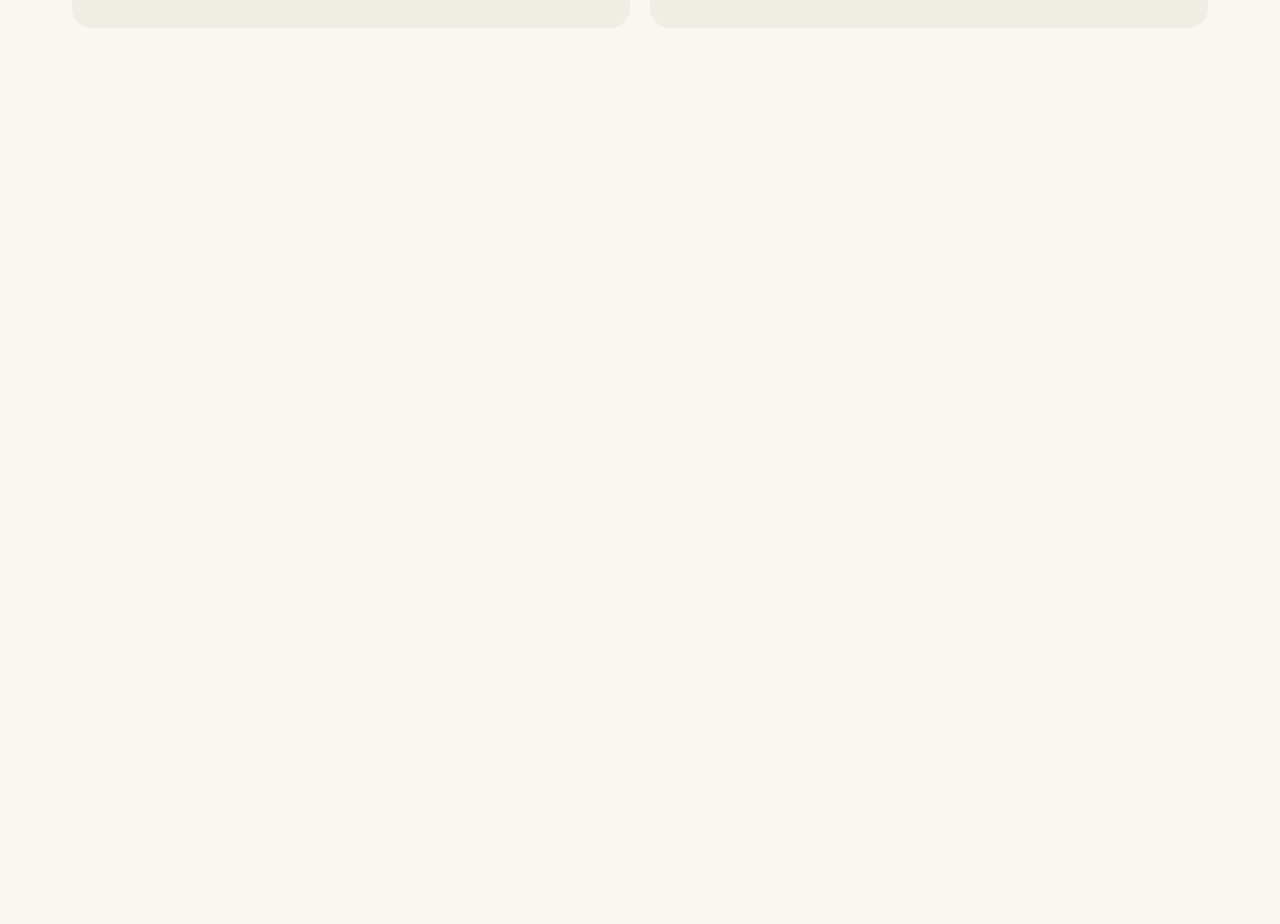
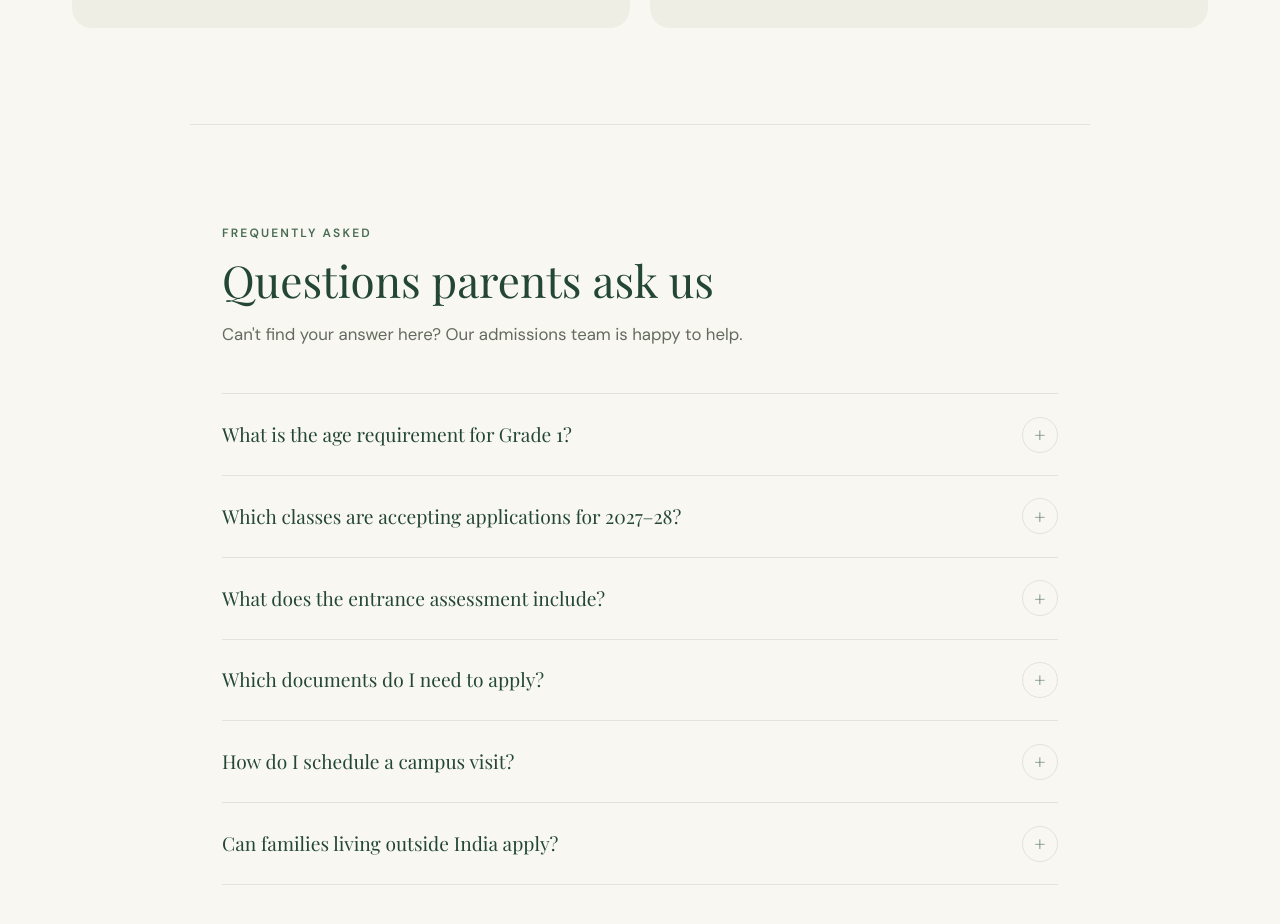
Before and after one commit to mayaswami/eakpustak-admissions, a React (Vite) app: page / in a window 1280 px wide. Shown: the part 7640-8564 px from the top of the page. Before the commit the page ends 7764 px from the top, so only its background shows below. Built offline with nearby package versions, Linux system fonts and the light colour scheme.

Commit message:
feat: add FAQ accordion section

```diff
--- a/src/App.jsx
+++ b/src/App.jsx
@@ -9,6 +9,7 @@ import ImportantDates from "./components/ImportantDates";
 import RequiredDocuments from "./components/RequiredDocuments";
 import FeeStructure from "./components/FeeStructure";
 import Testimonials from "./components/Testimonials";
+import Faq from "./components/Faq";
 
 function App() {
   return (
@@ -25,6 +26,7 @@ function App() {
         <RequiredDocuments />
         <FeeStructure />
         <Testimonials />
+        <Faq />
       </main>
     </>
   );
--- /dev/null
+++ b/src/components/Faq.css
@@ -0,0 +1,66 @@
+.faq {
+  max-width: 900px;
+  margin: 0 auto;
+  padding: 4rem 1.25rem;
+  border-top: 1px solid var(--color-border);
+}
+
+.faq-list {
+  border-top: 1px solid var(--color-border);
+}
+
+.faq-item {
+  border-bottom: 1px solid var(--color-border);
+}
+
+.faq-item__heading {
+  margin: 0;
+  font-size: inherit;
+  font-weight: inherit;
+}
+
+/* Whole row is the btn, so its easy to tap on phone */
+.faq-item__button {
+  display: flex;
+  align-items: center;
+  justify-content: space-between;
+  gap: 1.5rem;
+  width: 100%;
+  padding: 1.4rem 0;
+  border: 0;
+  background: none;
+  text-align: left;
+  font-family: var(--font-heading);
+  font-size: 1.2rem;
+  color: var(--color-forest);
+}
+
+.faq-item__button:hover {
+  color: var(--color-green);
+}
+
+.faq-item__icon {
+  display: grid;
+  place-items: center;
+  flex-shrink: 0;
+  width: 2.25rem;
+  height: 2.25rem;
+  border: 1px solid var(--color-border);
+  border-radius: 50%;
+  font-size: 1.2rem;
+  line-height: 1;
+  color: var(--color-green);
+}
+
+.faq-item__panel p {
+  margin: 0 0 1.5rem;
+  max-width: 44rem;
+  font-size: 1rem;
+  color: var(--color-muted);
+}
+
+@media (min-width: 1024px) {
+  .faq {
+    padding: 6rem 2rem;
+  }
+}
--- /dev/null
+++ b/src/components/Faq.jsx
@@ -0,0 +1,58 @@
+import { useState } from "react";
+import { faqs } from "../data/faqs";
+import "./Faq.css";
+
+function Faq() {
+  const [openIndex, setOpenIndex] = useState(null);
+
+  const toggle = (index) => {
+    setOpenIndex((current) => (current === index ? null : index));
+  };
+
+  return (
+    <section id="faq" className="faq">
+      <div className="section-header">
+        <p className="eyebrow">FREQUENTLY ASKED</p>
+        <h2>Questions parents ask us</h2>
+        <p className="section-intro">
+          Can't find your answer here? Our admissions team is happy to help.
+        </p>
+      </div>
+
+      <div className="faq-list">
+        {faqs.map((item, index) => {
+          const isOpen = openIndex === index;
+
+          return (
+            <div key={item.id} className="faq-item">
+              <h3 className="faq-item__heading">
+                <button
+                  type="button"
+                  className="faq-item__button"
+                  aria-expanded={isOpen}
+                  aria-controls={`faq-panel-${item.id}`}
+                  onClick={() => toggle(index)}
+                >
+                  <span>{item.question}</span>
+                  <span className="faq-item__icon" aria-hidden="true">
+                    {isOpen ? "−" : "+"}
+                  </span>
+                </button>
+              </h3>
+
+              <div
+                id={`faq-panel-${item.id}`}
+                className="faq-item__panel"
+                hidden={!isOpen}
+              >
+                <p>{item.answer}</p>
+              </div>
+            </div>
+          );
+        })}
+      </div>
+    </section>
+  );
+}
+
+export default Faq;
--- /dev/null
+++ b/src/data/faqs.js
@@ -0,0 +1,38 @@
+export const faqs = [
+    {
+        id: "age",
+        question: "What is the age requirement for Grade 1?",
+        answer:
+            "Children must be 6 years old by 31 March 2027 to join Grade 1. For other grades, the age guidelines follow the Programs section above.",
+    },
+    {
+        id: "classes",
+        question: "Which classes are accepting applications for 2027–28?",
+        answer:
+            "Applications are open for Grade 1 to Grade 11. For Grade 12, please enquire directly, as seats are limited.",
+    },
+    {
+        id: "assessment",
+        question: "What does the entrance assessment include?",
+        answer:
+            "For Grade 1, it is an activity-based interaction with the child. From Grade 2 onwards, there is a short written test in English, Mathematics and reasoning, followed by a conversation with the child and parents.",
+    },
+    {
+        id: "documents",
+        question: "Which documents do I need to apply?",
+        answer:
+            "You need the birth certificate, previous school records, passport-size photographs, address proof, and a parent or guardian ID. The Required Documents section above has the full details.",
+    },
+    {
+        id: "visit",
+        question: "How do I schedule a campus visit?",
+        answer:
+            "Click Schedule a Visit at the top of the page and choose a date. Visits run Monday to Saturday, 9 AM to 3 PM, and include a guided tour of the campus.",
+    },
+    {
+        id: "international",
+        question: "Can families living outside India apply?",
+        answer:
+            "Yes. NRI and foreign-national families can apply online. Documents in a language other than English need an attested translation.",
+    },
+];
```
